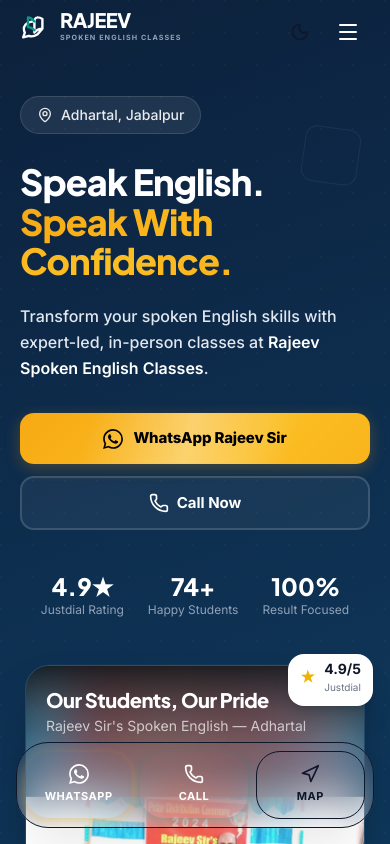
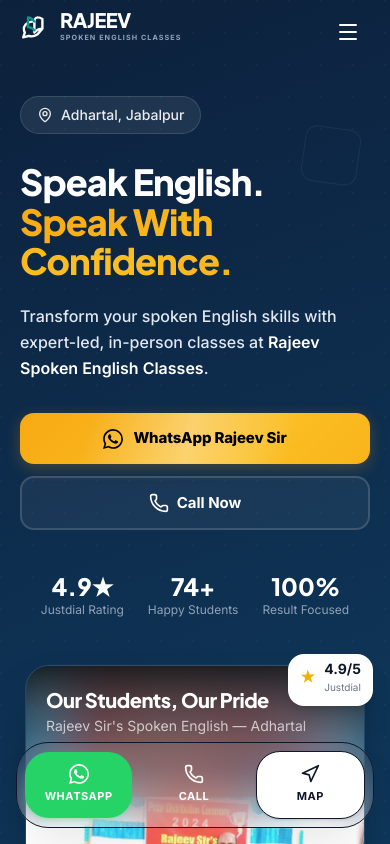
Before and after one commit to kumarhacker24/rajeev-spoken-english, a Next.js app: page / in a window 390 px wide. Shown: the top 844 px of the page. Built offline with nearby package versions, Linux system fonts and the light colour scheme.

Commit message:
fix: force light mode, update mobile CTAs, and fix types

```diff
--- a/src/components/Header.tsx
+++ b/src/components/Header.tsx
@@ -5,7 +5,6 @@
 import { Menu, X } from "lucide-react";
 import { WhatsAppIcon } from "./WhatsAppIcon";
 import { Logo } from "./Logo";
-import { ThemeToggle } from "./ThemeToggle";
 import { BUSINESS, NAV_LINKS } from "@/lib/constants";
 
 export function Header() {
@@ -85,14 +84,10 @@
             <WhatsAppIcon className="w-4 h-4 relative z-10" />
             <span className="relative z-10">WhatsApp Us</span>
           </motion.a>
-          <div className="ml-1 border-l border-white/10 pl-3">
-            <ThemeToggle />
-          </div>
         </div>
 
         {/* Mobile Right Actions */}
         <div className="flex lg:hidden items-center gap-2">
-          <ThemeToggle />
           <motion.button
             onClick={() => setIsMobileMenuOpen(!isMobileMenuOpen)}
             className="p-2.5 rounded-xl hover:bg-white/5 transition-colors"
--- a/src/components/MobileActions.tsx
+++ b/src/components/MobileActions.tsx
@@ -29,7 +29,7 @@
           href={BUSINESS.whatsappLink}
           target="_blank"
           rel="noopener noreferrer"
-          className="flex-1 flex flex-col items-center justify-center gap-1 py-3 rounded-3xl bg-gradient-to-br from-accent to-accent-dark text-white font-bold text-[11px] shadow-[0_4px_12px_rgba(245,158,11,0.3)] relative overflow-hidden group active:scale-95 transition-transform"
+          className="flex-1 flex flex-col items-center justify-center gap-1 py-3 rounded-3xl bg-[#25D366] text-white font-bold text-[11px] shadow-md shadow-[#25D366]/20 relative overflow-hidden group active:scale-95 transition-transform"
         >
           {/* Shimmer effect */}
           <div className="absolute inset-0 -translate-x-full bg-gradient-to-r from-transparent via-white/30 to-transparent skew-x-[-20deg] group-hover:animate-[shimmer-sweep_2s_infinite]" />
@@ -39,7 +39,7 @@
 
         <a
           href={BUSINESS.phoneLink1}
-          className="flex-1 flex flex-col items-center justify-center gap-1 py-3 rounded-3xl bg-gradient-to-br from-primary to-primary-dark text-white font-bold text-[11px] shadow-[0_4px_12px_rgba(13,148,136,0.3)] active:scale-95 transition-transform"
+          className="flex-1 flex flex-col items-center justify-center gap-1 py-3 rounded-3xl bg-primary text-white font-bold text-[11px] shadow-md shadow-primary/20 active:scale-95 transition-transform"
         >
           <Phone className="w-5 h-5" />
           <span className="uppercase tracking-wider">Call</span>
@@ -49,7 +49,7 @@
           href={BUSINESS.directionsLink}
           target="_blank"
           rel="noopener noreferrer"
-          className="flex-1 flex flex-col items-center justify-center gap-1 py-3 rounded-3xl bg-surface-alt text-text font-bold text-[11px] border border-border active:scale-95 transition-transform"
+          className="flex-1 flex flex-col items-center justify-center gap-1 py-3 rounded-3xl bg-white text-primary font-bold text-[11px] border border-primary/20 shadow-sm active:scale-95 transition-transform"
         >
           <Navigation className="w-5 h-5" />
           <span className="uppercase tracking-wider">Map</span>
--- a/src/components/StudentReviews.tsx
+++ b/src/components/StudentReviews.tsx
@@ -73,7 +73,7 @@
   visible: {
     opacity: 1,
     y: 0,
-    transition: { type: "spring", stiffness: 80, damping: 20 },
+    transition: { type: "spring" as const, stiffness: 80, damping: 20 },
   },
 };
 
--- a/src/components/ThemeProvider.tsx
+++ b/src/components/ThemeProvider.tsx
@@ -7,8 +7,9 @@
   return (
     <NextThemesProvider
       attribute="class"
-      defaultTheme="system"
-      enableSystem
+      defaultTheme="light"
+      forcedTheme="light"
+      enableSystem={false}
       disableTransitionOnChange
     >
       {children}
```
